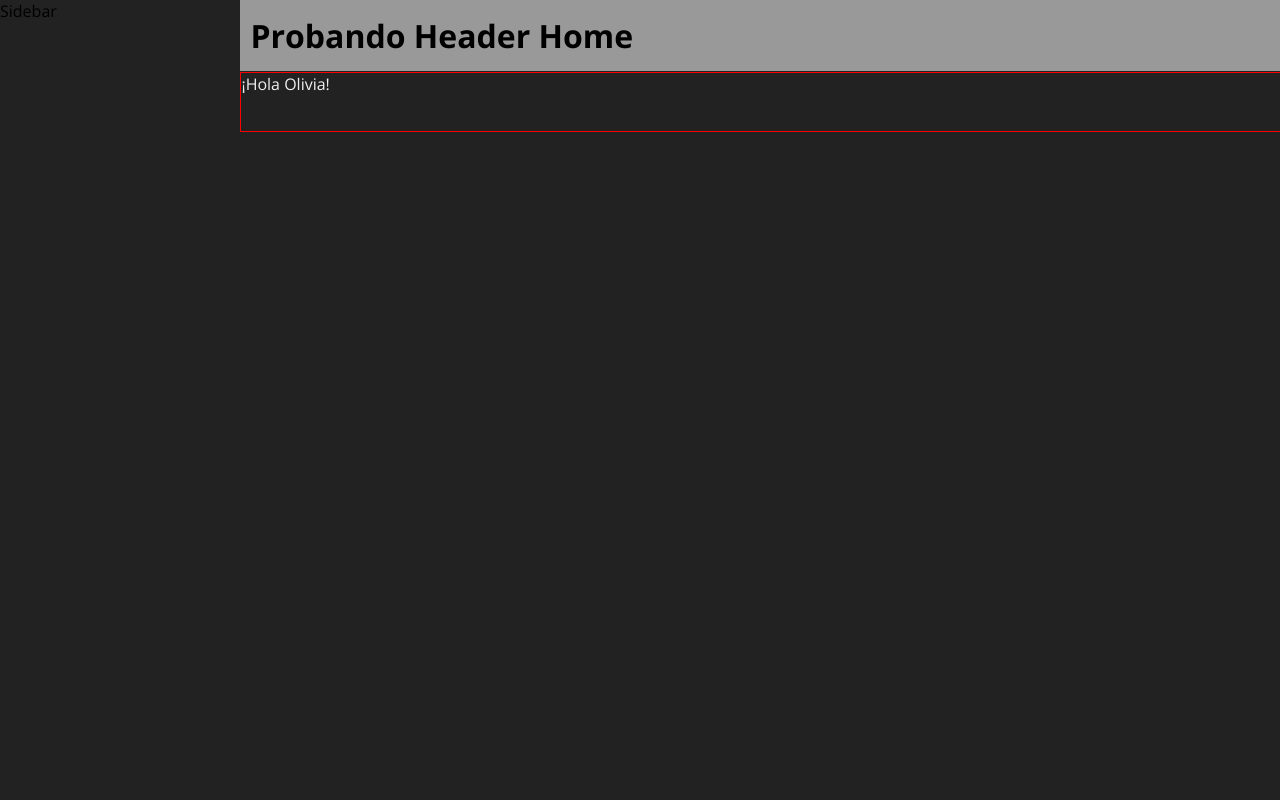
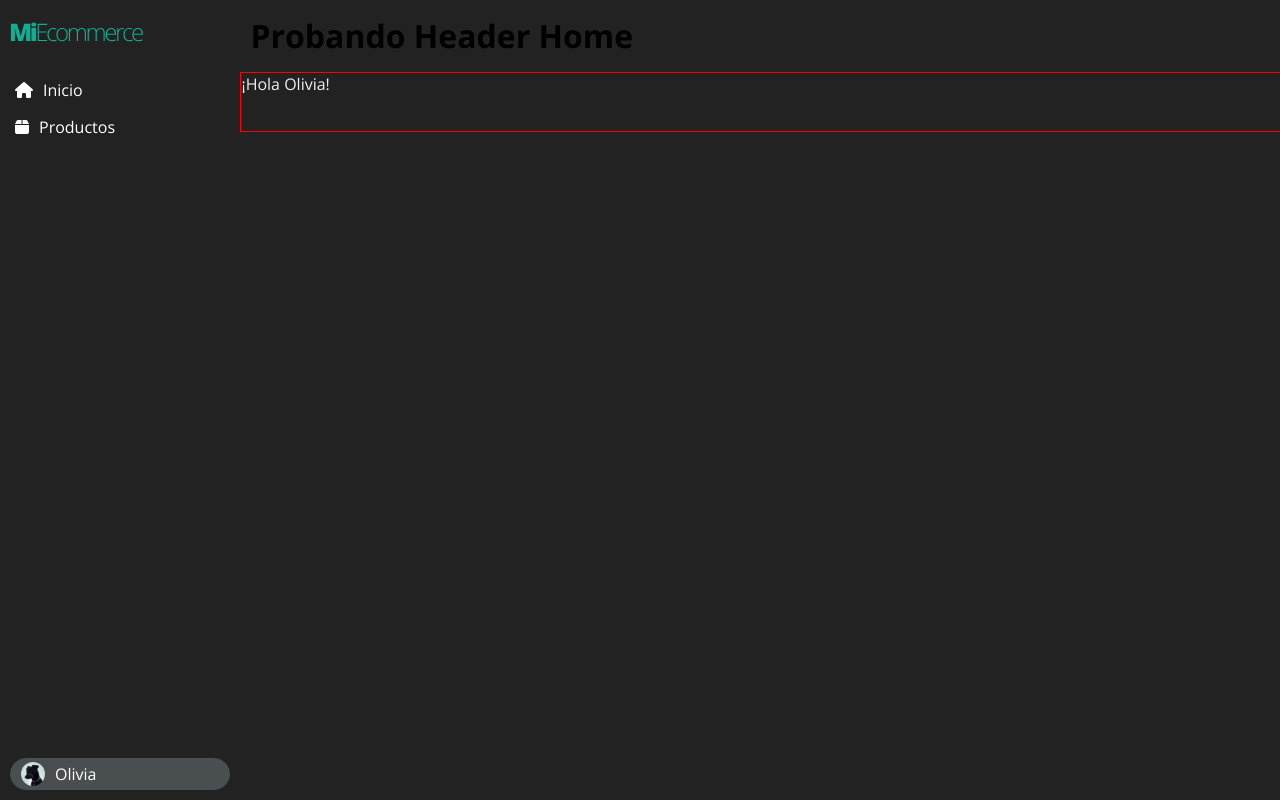
Before and after one commit to carvargas/dashboard_grupo3, a React (Create React App) app in the folder dashboard/: page / in a window 1280 px wide. Built offline with nearby package versions, Linux system fonts and the light colour scheme.

Commit message:
creado el contenido del menu

```diff
--- a/dashboard/public/index.html
+++ b/dashboard/public/index.html
@@ -24,6 +24,7 @@
       work correctly both with client-side routing and a non-root public URL.
       Learn how to configure a non-root public URL by running `npm run build`.
     -->
+    <link rel="stylesheet" href="https://cdnjs.cloudflare.com/ajax/libs/font-awesome/6.1.1/css/all.min.css" integrity="sha512-KfkfwYDsLkIlwQp6LFnl8zNdLGxu9YAA1QvwINks4PhcElQSvqcyVLLD9aMhXd13uQjoXtEKNosOWaZqXgel0g==" crossorigin="anonymous" referrerpolicy="no-referrer" />
     <title>React App</title>
   </head>
   <body>
--- a/dashboard/src/components/MainArea.js
+++ b/dashboard/src/components/MainArea.js
@@ -1,5 +1,4 @@
 import React, { useContext} from 'react';
-import menuImg from'../assets/img/menu.svg';
 import { menuContext } from '../contexts/MenuContext';
 import HeaderRoute from '../routes/HeaderRoute';
 import MainRoute from '../routes/MainRoute'
@@ -15,7 +14,7 @@ const MainArea = () => {
 
     <div className='main-area'>
       <header className='main-header'>
-        <button className='menu-button' onClick={handleMenu}><img src={menuImg} alt='menu'/></button>
+        <button className='menu-button' onClick={handleMenu}><i class="fa-solid fa-bars"></i></button>
         <HeaderRoute />
       </header>
       <div className='content'>
--- a/dashboard/src/components/Sidebar.js
+++ /dev/null
@@ -1,15 +0,0 @@
-import React, { useContext } from 'react'
-import { menuContext } from '../contexts/MenuContext'
-import useOnClickOutside from '../hooks/useOnClickOutside'
-
-const Sidebar = () => {
-  const {menu, setMenu } = useContext(menuContext)
-
-  const menulRef = useOnClickOutside( () => setMenu(false))
-
-  return (
-    <div ref={menulRef} className={menu? 'sidebar show-menu':'sidebar'}>Sidebar</div>
-  )
-}
-
-export default Sidebar
--- /dev/null
+++ b/dashboard/src/components/sidebar/Sidebar.css
@@ -0,0 +1,94 @@
+.sidebar{
+    display: flex;
+    flex-direction: column;
+    position: absolute;
+    z-index: 999;
+    left: -296px;
+    background-color: #222;
+    height: 100vh;
+    width: 296px;
+    transition: 300ms all;
+
+}
+
+.logo-container{
+    padding: 10px;
+    display: flex;
+    align-items: center;
+    justify-content: flex-start;
+    height: 72px;
+    width: 100%;
+}
+
+.menu-container{
+    display: flex;
+    flex-direction: column;
+    padding: 10px;
+    color: white;
+    height: 100%
+}
+
+.menu-list{
+    display: flex;
+    flex-direction: column;
+    list-style: none;
+    gap: 5px;
+}
+
+.menu-list a li{
+    width: 100%;
+    padding: 5px ;
+    display: flex;
+    gap: 10px;
+    justify-content: flex-start;
+    align-items: center;
+    text-decoration: none;
+}
+
+.menu-list a{
+    text-decoration: none;
+    border-radius: 8px;
+    color: white;
+}
+
+.menu-list a:hover{
+    background-color: var(--grisClaro);
+}
+
+.menu-list a:focus{
+    background-color: var(--grisClaro);
+    border-radius: 8px;
+}
+
+.profile-container{
+    width: 100%;
+    padding: 10px;
+}
+
+.profile{
+    width: 100%;
+    height: 32px;
+    color: white;
+    background: var(--grisOscuro);
+    border-radius: 16px;
+    border: 1px solid var(--grisOscuro);
+    display: flex;
+    align-items: center;
+    justify-content: flex-start;
+    gap: 10px;
+    padding-left: 10px;
+    cursor: pointer;
+    align-self: flex-end;
+    justify-self: flex-end;
+}
+
+.show-menu{
+    left:0;
+}
+
+@media(min-width:1025px){
+    .sidebar{
+      position: relative;
+      left: 0;
+    }
+}
--- /dev/null
+++ b/dashboard/src/components/sidebar/Sidebar.js
@@ -0,0 +1,54 @@
+import React, { useContext } from 'react'
+import { menuContext } from '../../contexts/MenuContext'
+import useOnClickOutside from '../../hooks/useOnClickOutside'
+import logo from '../../assets/img/MiEcommerce.svg'
+import profilePic from '../../assets/img/profile_pic.svg'
+import './Sidebar.css'
+import { Link } from 'react-router-dom'
+
+const Sidebar = () => {
+  const {menu, setMenu } = useContext(menuContext)
+
+  const menulRef = useOnClickOutside( () => setMenu(false))
+
+  const handleFocus = (e) =>{
+    console.log(e.target)
+
+  }
+
+  return (
+    <div ref={menulRef} className={menu? 'sidebar show-menu':'sidebar'}>
+      <div className='logo-container'>
+        <img className='logo' src={logo} alt='logo' />
+      </div>
+      <div className='menu-container'>
+        <ul className='menu-list'>
+          <Link to={'/'}>
+            <li>
+              <i className="fa-solid fa-house"></i>
+                Inicio
+            </li>
+          </Link>
+          <Link to={'/products'}>
+            <li onClick={handleFocus}>
+              <i className="fa-solid fa-box"></i>
+              Productos
+            </li>
+          </Link>
+        </ul>
+
+
+
+      </div>
+      <div className='profile-container'>
+        <div className="profile">
+            <img src={profilePic} alt="cart" />
+            <p>Olivia</p>
+        </div>
+      </div>
+
+    </div>
+  )
+}
+
+export default Sidebar
--- a/dashboard/src/utils/App.css
+++ b/dashboard/src/utils/App.css
@@ -20,26 +20,10 @@
     display: flex;
 }
 
-  .sidebar{
-    display: flex;
-    position: absolute;
-    z-index: 999;
-    left: -296px;
-    background-color: #222;
-    height: 100vh;
-    width: 296px;
-    transition: 300ms all;
-
-  }
-
-  .show-menu{
-    left:0;
-  }
-
 .main-area{
   display: flex;
   flex-direction: column;
-    background-color: #999;
+  background-color: var(--negro);
   height: 100vh;
   width:100%;
   overflow: hidden;
@@ -58,28 +42,52 @@
 }
 
 .menu-button{
+  background-color: var(--negro);
+  border: none;
   display: flex;
   z-index: 1;
-    width: 40px;
-    height: 40px;
+  width: 50px;
+  height: 50px;
   align-items: center;
   justify-content: center;
+  color: var(--blanco);
+  font-size: x-large;
+  cursor: pointer;
 }
+
 
 .content{
   position: relative;
   top: 72px;
   height: calc(100vh - 72px);
-    overflow: scroll;
+  overflow-y: scroll;
+  scroll-behavior: smooth;
 }
 
+/* width */
+::-webkit-scrollbar {
+  display: block;
+  width: 10px;
+}
+
+/* Track */
+::-webkit-scrollbar-track {
+  box-shadow: inset 0 0 2px grey;
+  border-radius: 10px;
+  background-color: var(--blanco);
+}
+
+/* Handle */
+::-webkit-scrollbar-thumb {
+  background: var(--grisOscuro);
+  border-radius: 10px;
+}
+/* Corner */
+::-webkit-scrollbar-corner{
+  display: none;
+}
 
 @media(min-width:1025px){
-    .sidebar{
-      position: relative;
-      left: 0;
-    }
-
   .main-area{
     width: 100%;
     align-self: flex-end;
--- a/dashboard/src/utils/App.js
+++ b/dashboard/src/utils/App.js
@@ -1,7 +1,7 @@
 
 import './App.css';
 import MainArea from '../components/MainArea';
-import Sidebar from '../components/Sidebar';
+import Sidebar from '../components/sidebar/Sidebar';
 import MenuContext from '../contexts/MenuContext';
 import { BrowserRouter } from 'react-router-dom';
 
```
Also changed, not shown: dashboard/src/assets/img/MiEcommerce.svg (added), dashboard/src/assets/img/profile_pic.svg (added). Lines whose indentation alone changed are shown as unchanged.
